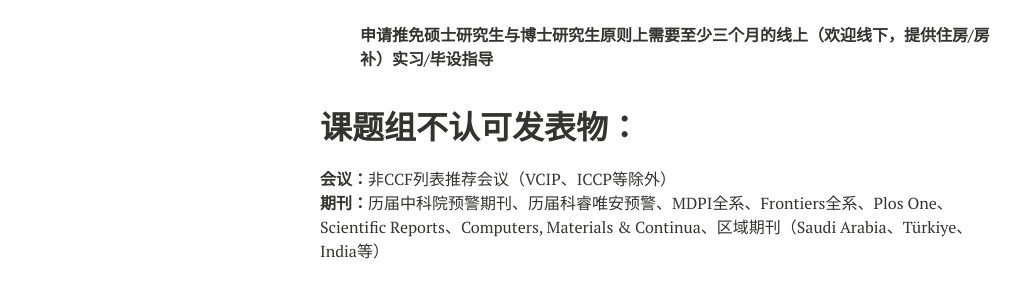
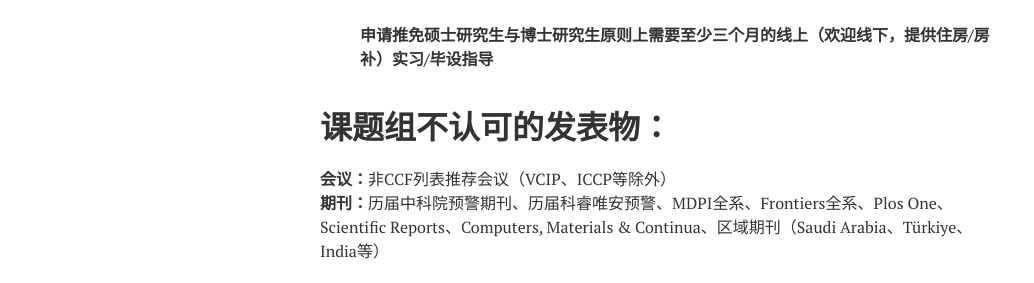
Before and after one commit to juyakun/juyakun.github.io, a Jekyll site: the page built from recruitment.md, in a window 1280 px wide. Shown: the part 1366-1649 px from the top of the page, without its empty margins (112-1146 px from the left). Built offline with Jekyll 4.4.1, drawn with Linux system fonts in a browser that asks for light colours; nearby versions of some CDN libraries.

Commit message:
Update recruitment.md

```diff
--- a/recruitment.md
+++ b/recruitment.md
@@ -68,7 +68,7 @@ comments: false
 <br>
 <br>
 
-# **课题组不认可发表物：**
+# **课题组不认可的发表物：**
 **会议：**非CCF列表推荐会议（VCIP、ICCP等除外）
 **期刊：**历届中科院预警期刊、历届科睿唯安预警、MDPI全系、Frontiers全系、Plos One、Scientific Reports、Computers, Materials & Continua、区域期刊（Saudi Arabia、Türkiye、India等）
 
```
